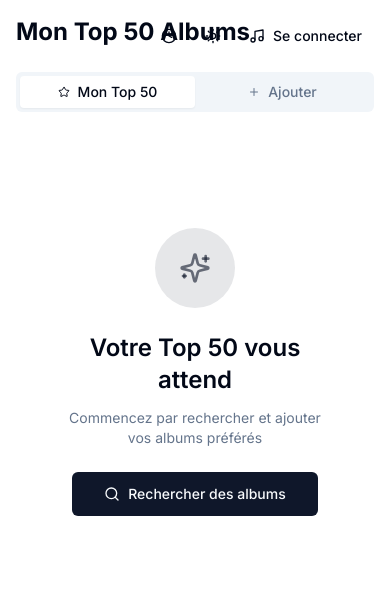
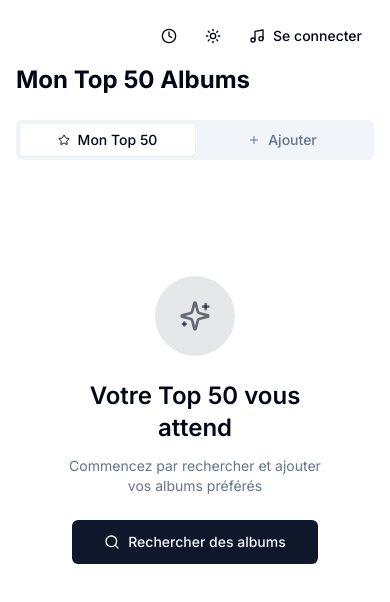
Before and after one commit to FloGeez/my-top-albums, a Next.js app: page / in a window 390 px wide. Shown: the top 602 px of the page. Built offline with nearby package versions, Linux system fonts and the light colour scheme.

Commit message:
feat(design): better ui on mobile

```diff
--- a/app/page.tsx
+++ b/app/page.tsx
@@ -541,7 +541,7 @@ export default function MusicApp() {
           )}
 
           {/* Header simplifié - Titre à gauche */}
-          <div className="mb-2">
+          <div className="mb-2 mt-12 md:mt-0">
             <h1 className="text-2xl font-bold text-foreground">
               Mon Top 50 Albums
             </h1>
```
